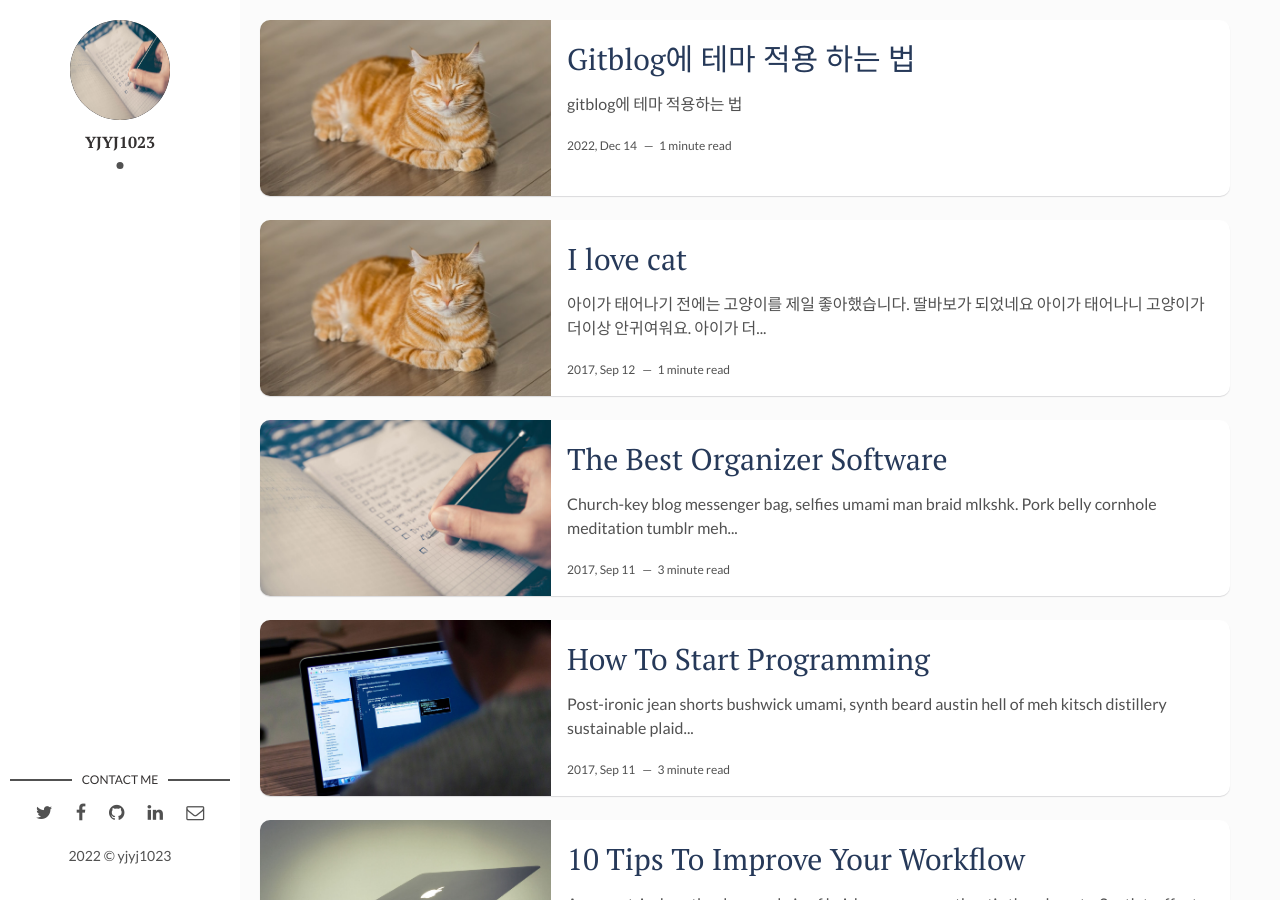
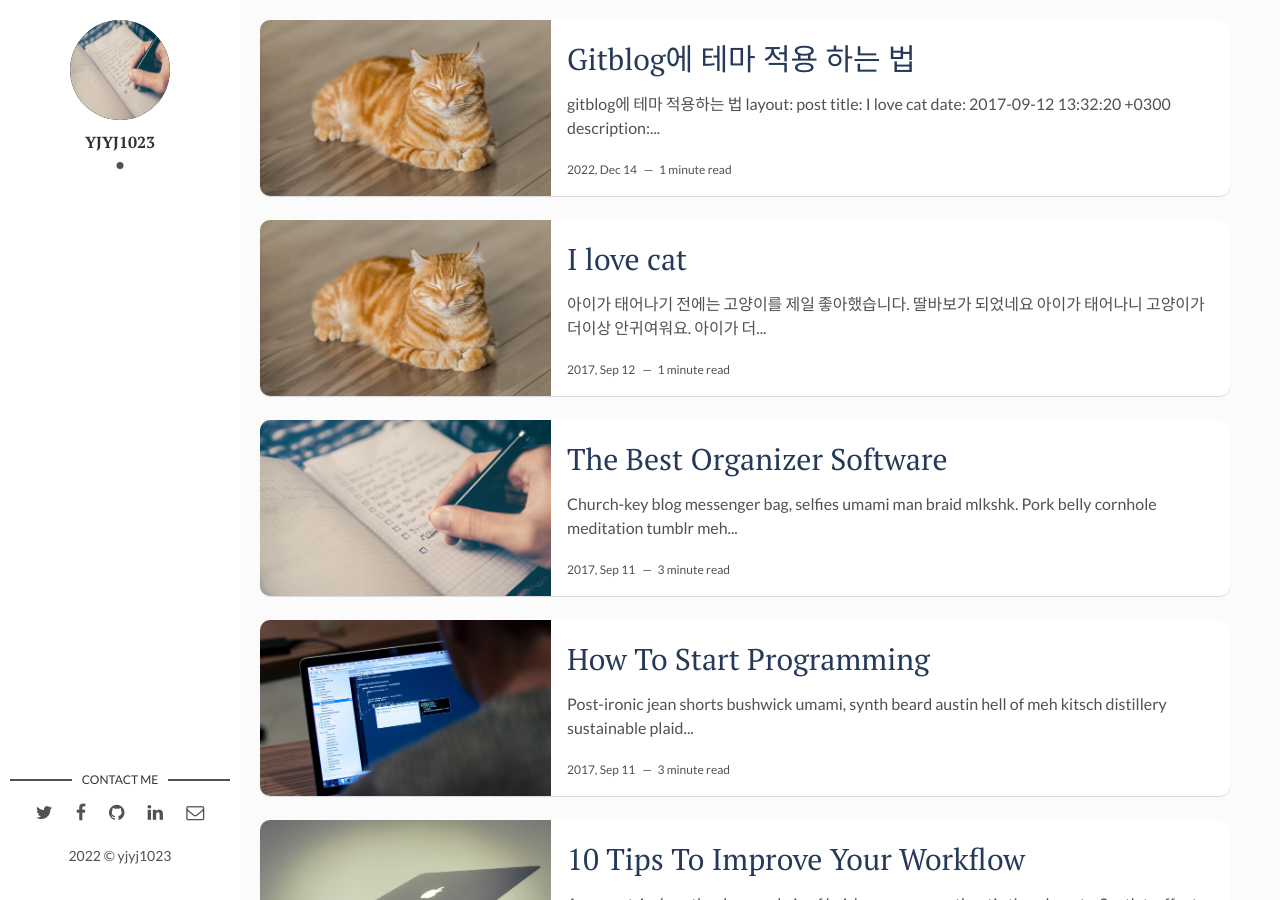
Before and after one commit to yjyj1023/yjyj1023.github.io, a Jekyll site: the page built from index.html, in a window 1280 px wide and 900 px high. Built offline with Jekyll 4.4.1, drawn with Linux system fonts in a browser that asks for light colours; the list of posts is cut into pages by our own code.

Commit message:
Update 2022-12-14-how-to-adjust-gitblog-skin.markdown

```diff
--- a/_posts/2022-12-14-how-to-adjust-gitblog-skin.markdown
+++ b/_posts/2022-12-14-how-to-adjust-gitblog-skin.markdown
@@ -6,7 +6,19 @@ description: Gitblog에 테마 적용 하는 법 jerkll
 img: cat.jpg # Add image post (optional)
 fig-caption: 웅크린 고양이# Add figcaption (optional)
 tags: [gitblog, theme]
+permalink: 'post/gitblog/'
 ---
 
 
 ## gitblog에 테마 적용하는 법
+
+---
+layout: post
+title: I love cat
+date: 2017-09-12 13:32:20 +0300
+description: You’ll find this post in your `_posts` directory. Go ahead and edit it and re-build the site to see your changes. # Add post description (optional)
+img: cat.jpg # Add image post (optional)
+fig-caption: 웅크린 고양이# Add figcaption (optional)
+tags: [cat, ilovecat]
+
+---
```
